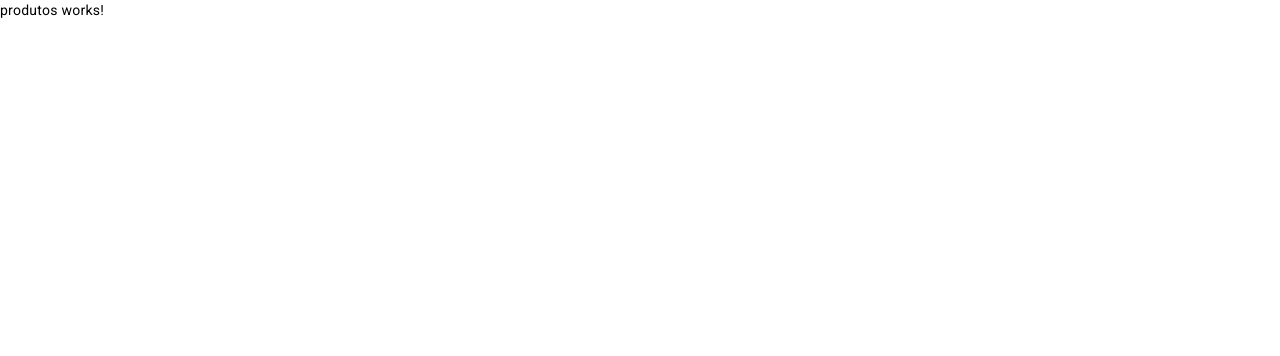
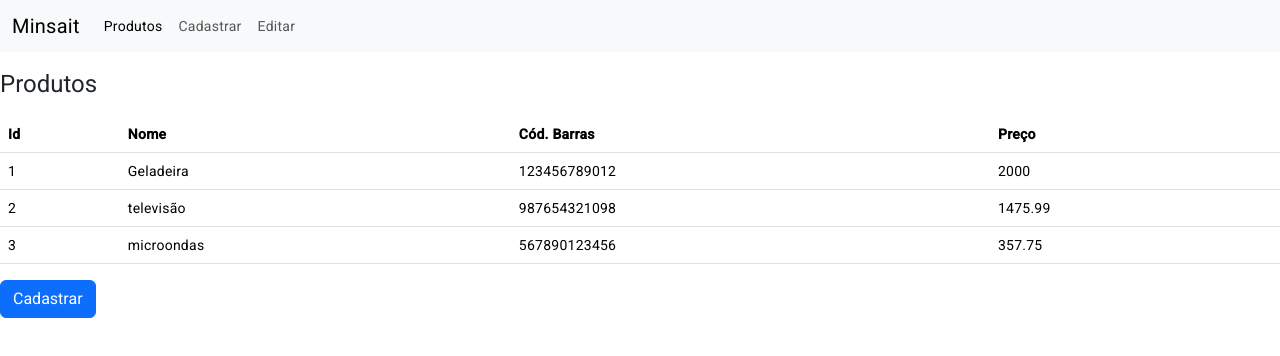
Before and after one commit to silvamaciel/Desafio-Minsait, an Angular app: page /produtos in a window 1280 px wide. Shown: the top 356 px of the page. Built offline with nearby package versions, Linux system fonts and the light colour scheme; data requests are answered from the project's data file.

Commit message:
consumir api ok, falta o Crud

```diff
--- a/package.json
+++ b/package.json
@@ -6,7 +6,8 @@
     "start": "ng serve",
     "build": "ng build",
     "watch": "ng build --watch --configuration development",
-    "test": "ng test"
+    "test": "ng test",
+    "server": "json-server produtos.json --watch"
   },
   "private": true,
   "dependencies": {
@@ -35,6 +36,7 @@
     "karma-chrome-launcher": "~3.2.0",
     "karma-coverage": "~2.2.0",
     "karma-jasmine": "~5.1.0",
+    "json-server": "^0.17.4",
     "karma-jasmine-html-reporter": "~2.1.0",
     "typescript": "~5.1.3"
   }
--- /dev/null
+++ b/produtos.json
@@ -0,0 +1,22 @@
+{
+    "produto": [
+        {
+            "id": 1,
+            "nome": "Geladeira",
+            "codigoDeBarras": "123456789012",
+            "preco": 2000.00
+        },
+        {
+            "id": 2,
+            "nome": "televisão",
+            "codigoDeBarras": "987654321098",
+            "preco": 1475.99
+        },
+        {
+            "id": 3,
+            "nome": "microondas",
+            "codigoDeBarras": "567890123456",
+            "preco": 357.75
+        }
+    ]
+}
--- a/src/app/app-routing.module.ts
+++ b/src/app/app-routing.module.ts
@@ -1,13 +1,12 @@
 import { NgModule } from '@angular/core';
 import { RouterModule, Routes } from '@angular/router';
-import { HomeComponent } from './pages/home/home.component';
-import { ProdutosComponent } from './pages/produtos/produtos.component';
 import { CadastrarComponent } from './pages/cadastrar/cadastrar.component';
 import { EditarComponent } from './pages/editar/editar.component';
+import { ProdutosComponent } from './pages/produtos/produtos.component';
 
 const routes: Routes = [
   {
-    path: '', component: HomeComponent
+    path: '', pathMatch: 'full', redirectTo: "produtos"
   },
   {
     path: 'produtos', component: ProdutosComponent
--- a/src/app/app.component.html
+++ b/src/app/app.component.html
@@ -1 +1,2 @@
+<app-header/>
 <router-outlet></router-outlet>
--- a/src/app/app.module.ts
+++ b/src/app/app.module.ts
@@ -16,9 +16,9 @@ import { ProdutosComponent } from './pages/produtos/produtos.component';
   declarations: [
     AppComponent,
     HeaderComponent,
-    HomeComponent,
     CadastrarComponent,
     EditarComponent,
+    HomeComponent,
     ProdutosComponent
   ],
   imports: [
--- a/src/app/components/header/header.component.html
+++ b/src/app/components/header/header.component.html
@@ -1 +1,22 @@
-<p>header works!</p>
+<nav class="navbar navbar-expand-lg bg-body-tertiary">
+    <div class="container-fluid">
+        <a class="navbar-brand" routerLink="/">Minsait</a>
+        <button class="navbar-toggler" type="button" data-bs-toggle="collapse" data-bs-target="#navbarNav"
+            aria-controls="navbarNav" aria-expanded="false" aria-label="Toggle navigation">
+            <span class="navbar-toggler-icon"></span>
+        </button>
+        <div class="collapse navbar-collapse" id="navbarNav">
+            <ul class="navbar-nav">
+                <li class="nav-item">
+                    <a class="nav-link active" routerLink="/produtos" routerLinkActive="active" [routerLinkActiveOptions]="{exact: true}">Produtos</a>
+                </li>
+                <li class="nav-item">
+                    <a class="nav-link" routerLink="/produtos/cadastro" routerLinkActive="active" [routerLinkActiveOptions]="{exact: true}" >Cadastrar</a>
+                </li>
+                <li class="nav-item">
+                    <a class="nav-link" routerLink="/produtos/editar/:id" routerLinkActive="active" [routerLinkActiveOptions]="{exact: true}" >Editar</a>
+                </li>
+            </ul>
+        </div>
+    </div>
+</nav>
--- /dev/null
+++ b/src/app/interface/produto.ts
@@ -0,0 +1,6 @@
+export interface IProduto {
+    id: number;
+    nome: string;
+    codigoDeBarras: string;
+    preco: number;
+}
--- a/src/app/pages/produtos/produtos.component.html
+++ b/src/app/pages/produtos/produtos.component.html
@@ -1 +1,21 @@
-<p>produtos works!</p>
+<h1 class="my-3">Produtos</h1>
+
+<table class="table">
+    <thead>
+        <tr>
+            <th scope="col">Id</th>
+            <th scope="col">Nome</th>
+            <th scope="col">Cód. Barras</th>
+            <th scope="col">Preço</th>
+        </tr>
+    </thead>
+    <tbody>
+        <tr *ngFor="let produto of produtos">
+            <td scope="row">{{produto.id}}</td>
+            <td scope="row">{{produto.nome}}</td>
+            <td scope="row">{{produto.codigoDeBarras}}</td>
+            <td scope="row">{{produto.preco}}</td>
+        </tr>
+    </tbody>
+</table>
+<button type="button" class="btn btn-primary" routerLink="/usuarios/cadastrar">Cadastrar</button>
--- a/src/app/pages/produtos/produtos.component.ts
+++ b/src/app/pages/produtos/produtos.component.ts
@@ -1,4 +1,6 @@
 import { Component } from '@angular/core';
+import { IProduto } from 'src/app/interface/produto';
+import { ProdutosService } from 'src/app/services/produtos.service';
 
 @Component({
   selector: 'app-produtos',
@@ -7,4 +9,16 @@ import { Component } from '@angular/core';
 })
 export class ProdutosComponent {
 
+  produtos: IProduto[] = [];
+
+  constructor(private ProdutosService: ProdutosService) {}
+
+  ngOnInit() {
+    this.ProdutosService.buscarTodos().subscribe(produtos =>{
+      this.produtos = produtos;
+    }, error => {
+      console.log(error);
+    });
+  }
+
 }
--- /dev/null
+++ b/src/app/services/produtos.service.ts
@@ -0,0 +1,23 @@
+import { HttpClient } from '@angular/common/http';
+import { Injectable } from '@angular/core';
+import { IProduto } from '../interface/produto';
+
+@Injectable({
+  providedIn: 'root'
+})
+export class ProdutosService {
+
+  // Link da API que será consumida
+  api = 'http://localhost:3000/produto';
+
+  constructor(private http: HttpClient) {}
+
+  buscarTodos() {
+    return this.http.get<IProduto[]>(this.api);
+  }
+
+  cadastrar(produto: IProduto) {
+    return this.http.post<IProduto>(this.api, produto);
+  }
+
+}
--- /dev/null
+++ b/src/app/usuarios.ts
@@ -0,0 +1,2 @@
+export interface Usuarios {
+}
--- a/src/index.html
+++ b/src/index.html
@@ -1,16 +1,24 @@
 <!doctype html>
 <html lang="en">
+
 <head>
   <meta charset="utf-8">
-  <title>FrontEnd</title>
+  <title>FrontEnd - Produtos</title>
   <base href="/">
   <meta name="viewport" content="width=device-width, initial-scale=1">
   <link rel="icon" type="image/x-icon" href="favicon.ico">
   <link rel="preconnect" href="https://fonts.gstatic.com">
   <link href="https://fonts.googleapis.com/css2?family=Roboto:wght@300;400;500&display=swap" rel="stylesheet">
   <link href="https://fonts.googleapis.com/icon?family=Material+Icons" rel="stylesheet">
+  <link href="https://cdn.jsdelivr.net/npm/bootstrap@5.3.2/dist/css/bootstrap.min.css" rel="stylesheet"
+    integrity="sha384-T3c6CoIi6uLrA9TneNEoa7RxnatzjcDSCmG1MXxSR1GAsXEV/Dwwykc2MPK8M2HN" crossorigin="anonymous">
 </head>
+
 <body class="mat-typography">
   <app-root></app-root>
+  <script src="https://cdn.jsdelivr.net/npm/bootstrap@5.3.2/dist/js/bootstrap.bundle.min.js"
+    integrity="sha384-C6RzsynM9kWDrMNeT87bh95OGNyZPhcTNXj1NW7RuBCsyN/o0jlpcV8Qyq46cDfL"
+    crossorigin="anonymous"></script>
 </body>
+
 </html>
```
Also changed, not shown: 2 other files (tests, documents, lock files or other folders).
